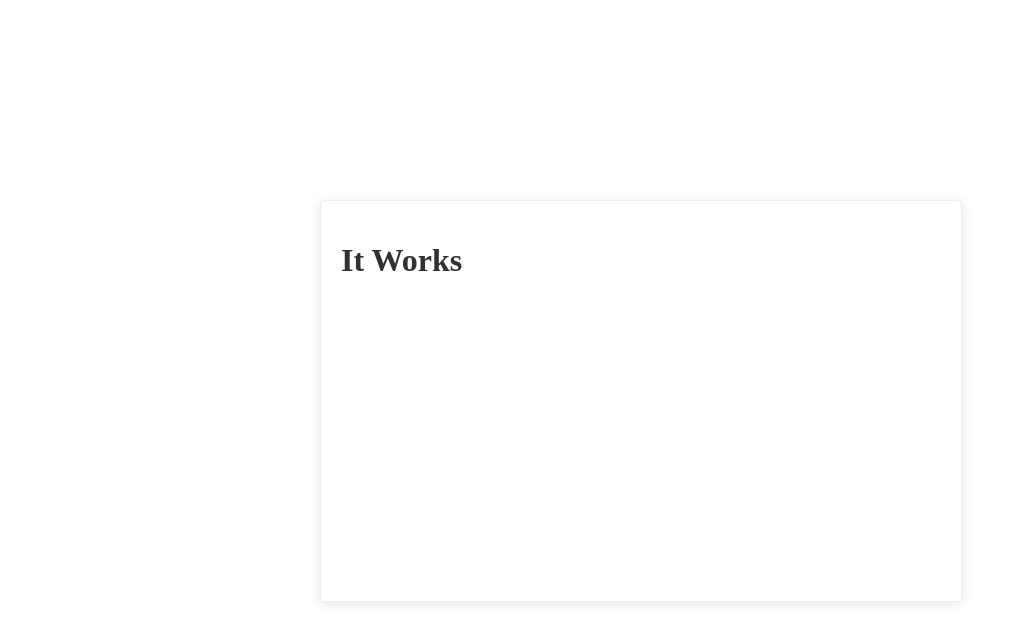
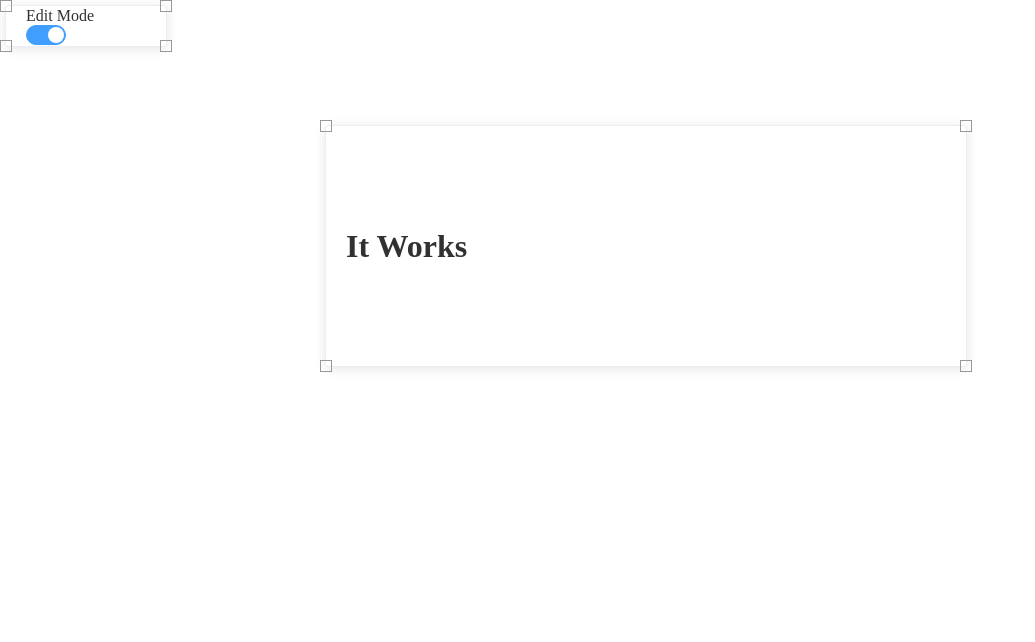
Before and after one commit to joodo/bepa-homepage, a Nuxt app: page / in a window 1280 px wide. Shown: the top 642 px of the page, without its empty margins (0-1035 px from the left). Built offline with nearby package versions, Linux system fonts and the light colour scheme.

Commit message:
:construction: 添加编辑模式开关和样式

```diff
--- a/components/WidgetBase.vue
+++ b/components/WidgetBase.vue
@@ -1,5 +1,8 @@
 <template>
-  <div :style="styleObject">
+  <div class="widget" :style="styleObject" @mouseover="onMouseOver" @mouseout="onMouseOut">
+    <transition-group name="el-fade-in">
+    <div v-for="anchor in anchors" v-show="editMode" :class="'anchor anchor-'+anchor" :key="anchor"></div>
+    </transition-group>
     <slot>empty widget</slot>
   </div>
 </template>
@@ -32,13 +35,59 @@ export default {
   data () {
     return {
       styleObject: {
-        position: 'absolute',
         width: gridSizeToViewport(this.widgetWidth) +'vw',
-        height: gridSizeToViewport(this.widgetHeight) +'vh',
+        height: 20*this.widgetHeight +'px',
         left: gridSizeToViewport(this.widgetX) +'vw',
-        top: gridSizeToViewport(this.widgetY) +'vh',
-      }
+        top: 20*this.widgetY +'px',
+      },
+      anchors: ['tl', 'tr', 'bl', 'br'],
     }
+  },
+  computed: {
+    editMode () { return this.$store.state.editMode }
+  },
+  methods: {
+    onMouseOver: function (event) {
+    },
+    onMouseOut: function (event) {
+    },
   }
 }
 </script>
+
+<style scoped>
+.widget {
+  position: absolute;
+  padding: 5px;
+}
+.anchor {
+  position: absolute;
+  width: 10px;
+  height: 10px;
+  border: 1px solid #999;
+}
+.anchor-tl {
+  left: 0;
+  top: 0;
+  cursor: nwse-resize;
+}
+.anchor-tr {
+  left: 0;
+  top: 100%;
+  margin-top: -10px;
+  cursor: nesw-resize;
+}
+.anchor-bl {
+  left: 100%;
+  margin-left: -10px;
+  top: 0;
+  cursor: nesw-resize;
+}
+.anchor-br {
+  left: 100%;
+  margin-left: -10px;
+  top: 100%;
+  margin-top: -10px;
+  cursor: nwse-resize;
+}
+</style>
--- a/pages/index.vue
+++ b/pages/index.vue
@@ -1,9 +1,16 @@
 <template>
+  <div>
     <widget-base :widget-x="6" :widget-y="6" :widget-width="12" :widget-height="12">
-  <el-card class="box-card">
+      <el-card class="base-card">
         <h1>It Works</h1>
       </el-card>
     </widget-base>
+    <widget-base :widget-width="3" :widget-height="2">
+      <el-card class="menu-card">
+        <span style="margin-right: 16px;">Edit Mode</span><el-switch v-model="editMode"></el-switch>
+      </el-card>
+    </widget-base>
+  </div>
 </template>
 
 <script>
@@ -14,12 +21,29 @@ export default {
   components: {
     'widget-base': WidgetBase,
   },
+  computed: {
+    editMode: {
+      get () { return this.$store.state.editMode },
+      set (value) {
+        if (value) {
+          this.$store.commit('enableEdit')
+        } else {
+          this.$store.commit('disableEdit')
+        }
+      }
+    },
+  }
 }
 </script>
 
 <style>
-  .box-card {
+.el-card {
   width: 100%;
   height: 100%;
+  display: flex;
+  align-items: center;
+}
+.menu-card {
+  justify-content: center;
 }
 </style>
--- /dev/null
+++ b/store/index.js
@@ -0,0 +1,12 @@
+export const state = () => ({
+  editMode: true,
+})
+
+export const mutations = {
+  enableEdit (state) {
+    state.editMode = true
+  },
+  disableEdit (state) {
+    state.editMode = false
+  },
+}
```
Lines whose indentation alone changed are shown as unchanged.
